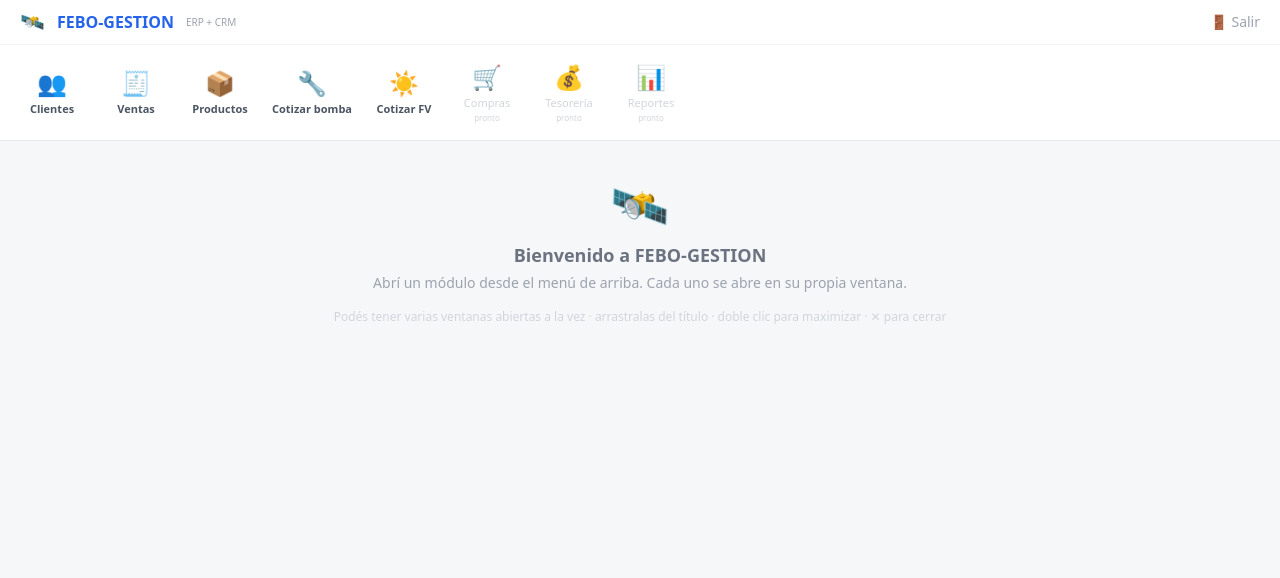
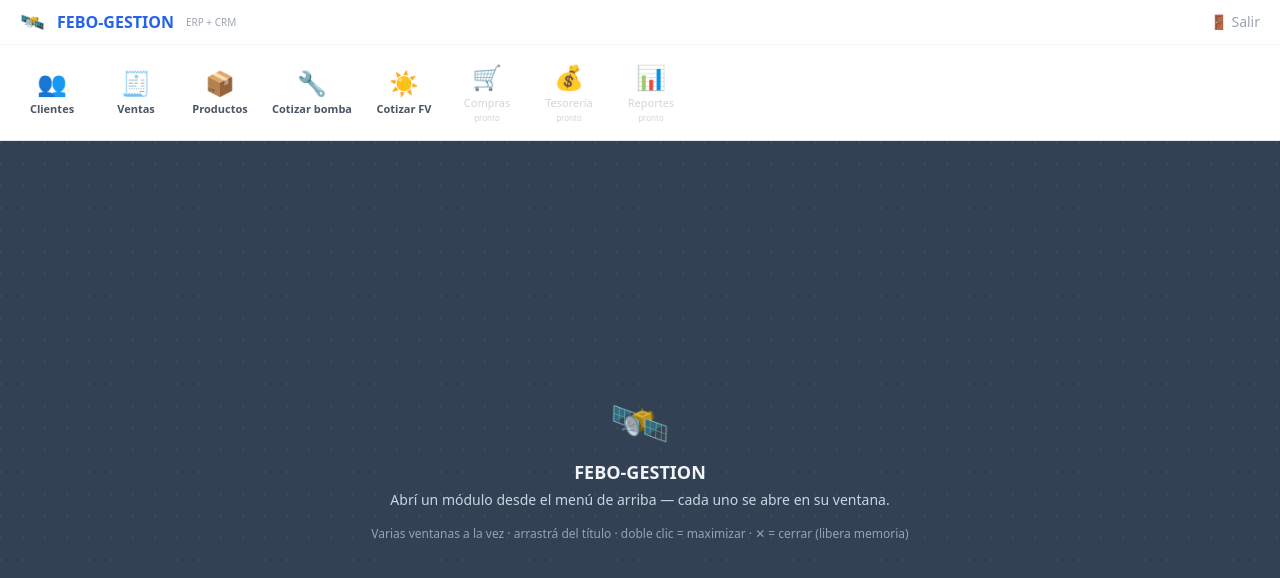
Before and after one commit to Febecos/febo-gestion, a Next.js app: page / in a window 1280 px wide. Shown: the top 578 px of the page. Built offline with nearby package versions, Linux system fonts and the light colour scheme.

Commit message:
ux: escritorio gris de fondo (estilo Tactica) para que las ventanas MDI se vean flotantes; sin contenido duplicado de fondo

```diff
--- a/src/app/(app)/layout.tsx
+++ b/src/app/(app)/layout.tsx
@@ -4,9 +4,12 @@ import TopNav from "./TopNav";
 export default function AppLayout({ children }: { children: React.ReactNode }) {
   return (
     <WindowManager>
-      <div className="min-h-screen flex flex-col">
+      <div className="h-screen flex flex-col">
         <TopNav />
-        <main className="flex-1 overflow-hidden">{children}</main>
+        {/* Escritorio: las ventanas MDI flotan encima de este fondo */}
+        <main className="flex-1 overflow-hidden bg-slate-700" style={{ backgroundImage: "radial-gradient(circle at 1px 1px, rgba(255,255,255,.06) 1px, transparent 0)", backgroundSize: "22px 22px" }}>
+          {children}
+        </main>
       </div>
     </WindowManager>
   );
--- a/src/app/(app)/page.tsx
+++ b/src/app/(app)/page.tsx
@@ -1,10 +1,10 @@
 export default function Home() {
   return (
-    <div className="h-full flex flex-col items-center justify-center text-center text-gray-400 select-none p-10">
-      <div className="text-5xl mb-3">🛰️</div>
-      <div className="text-lg font-semibold text-gray-500">Bienvenido a FEBO-GESTION</div>
-      <div className="text-sm mt-1">Abrí un módulo desde el menú de arriba. Cada uno se abre en su propia ventana.</div>
-      <div className="text-xs mt-4 text-gray-300">Podés tener varias ventanas abiertas a la vez · arrastralas del título · doble clic para maximizar · ✕ para cerrar</div>
+    <div className="h-full flex flex-col items-center justify-center text-center text-slate-300 select-none p-10">
+      <div className="text-5xl mb-3 opacity-80">🛰️</div>
+      <div className="text-lg font-semibold text-slate-100">FEBO-GESTION</div>
+      <div className="text-sm mt-1 text-slate-300">Abrí un módulo desde el menú de arriba — cada uno se abre en su ventana.</div>
+      <div className="text-xs mt-4 text-slate-400">Varias ventanas a la vez · arrastrá del título · doble clic = maximizar · ✕ = cerrar (libera memoria)</div>
     </div>
   );
 }
```
